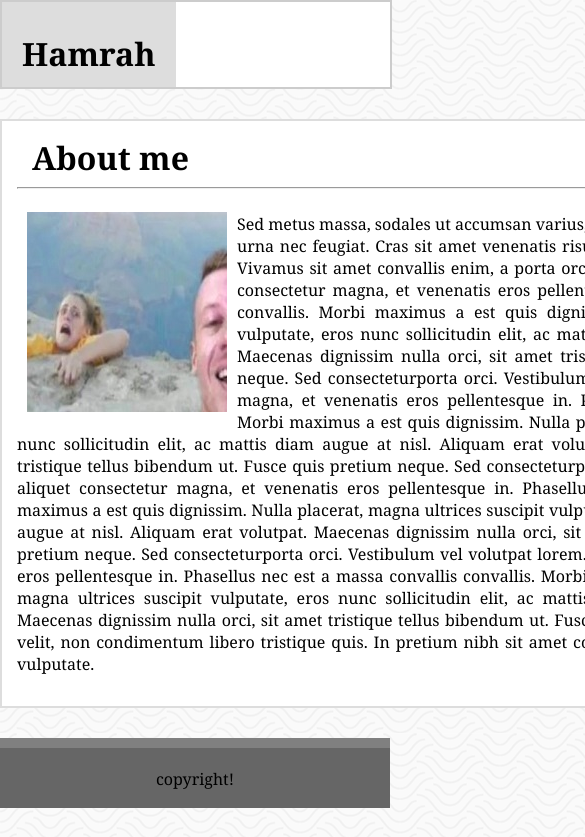
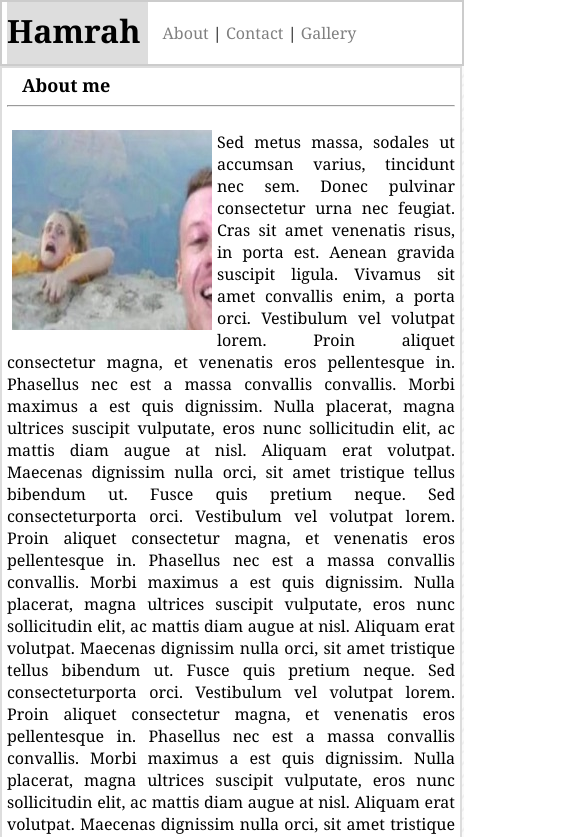
Before and after one commit to haamraah/basic-portfolio, a plain HTML site: page index.html in a window 390 px wide. Shown: the top 837 px of the page, 585 px wide, since content can reach past the window. Drawn offline with Linux system fonts and the light colour scheme.

Commit message:
responsive css added for media screen 768 and 480 px

```diff
--- a/assets/css/style.css
+++ b/assets/css/style.css
@@ -1,96 +1,86 @@
-
 body {
     background-image: url("../img/papyrus-bg.png");
     background-repeat: repeat;
     margin: 0;
     font-family: Georgia, "Times New Roman", Times, serif;
+}
 
-    }
 .longDiv {
     border: 2px solid #cccccc;
     margin: auto;
     width: 99.4%;
     height: 85px;
-        overflow: auto;
+    /* overflow: auto; */
     clear: both;
-        background-color: #ffffff ;
+    background-color: #ffffff;
     margin-bottom: 30px;
 }
-
 
 .headerDiv {
     width: 960px;
     height: 85px;
-
     margin: auto;
-        overflow: auto;
+    /* overflow: auto; */
     font-family: Georgia, 'Times New Roman', Times, serif;
 }
 
 a:link {
     color: gray;
     text-decoration: none;
-
 }
 
 /* visited link */
+
 a:visited {
     color: gray;
     text-decoration: none;
 }
 
 /* mouse over link */
+
 a:hover {
     color: gray;
     text-decoration: none;
-
 }
 
 /* selected link */
+
 a:active {
     color: gray;
     text-decoration: none;
+}
 
-      }
 #links {
     text-align: right;
-
     /* color: gray; */
     padding-top: 40px;
     padding-right: 15px;
     float: right;
 }
+
 #logo {
     height: 55px;
     text-align: center;
     padding: 30px 20px 0px 20px;
-        text-align: left;
-        background-color:#dddddd;
-        margin: 0 0 0 0 ;
-
+    /* text-align: left; */
+    background-color: #dddddd;
+    margin: 0 0 0 0;
 }
-
-
 
 #mainBio {
     /* padding: 10px 10px 10px 10px; */
     /* float: left; */
-        text-align : justify;
-
+    text-align: justify;
 }
 
-
-
-    #logo,
-    #imgSection
-     {
+#logo, #imgSection {
     float: left;
 }
-
 
 #insideTitle {
     margin: 0 15px 0 15px;
 }
+
 #imgSection {
     width: 200px;
     height: 200px;
@@ -98,20 +88,23 @@
     /* margin-left: 15px; */
     margin: 15px 10px 10px 10px;
 }
+
 /* this DIV holding all the content in the middle */
+
 .myDiv {
     border: 2px solid #dddddd;
     padding: 15px 15px 15px 15px;
     margin: auto;
     margin-bottom: 30px;
     width: 930px;
-        background-color:#ffffff ;
+    background-color: #ffffff;
     /* clear: both; */
     overflow: auto;
 }
 
 /* contact page style */
-    input[type=text],input[type=email], textarea {
+
+input[type=text], input[type=email], textarea {
     width: 100%;
     padding: 12px;
     border: 1px solid #ccc;
@@ -120,11 +113,11 @@
     margin-top: 6px;
     margin-bottom: 16px;
     resize: vertical;
+}
 
-      }
 #submitButton {
-
-            background-color: #dddddd; /* Green */
+    background-color: #dddddd;
+    /* Green */
     border: none;
     color: white;
     padding: 15px 32px;
@@ -133,21 +126,22 @@
     display: inline-block;
     font-size: 16px;
     border-radius: 4px;
+}
 
-      }
 /* gallery page style */
+
 .imgs {
-
     height: 250px;
     width: 250px;
     margin: 15px 15px 15px 15px;
 }
+
 .imgSections {
     position: relative;
     float: left;
 }
+
 .imgLable {
-
     padding-top: 15px;
     text-align: center;
     height: 35px;
@@ -155,39 +149,138 @@
     position: absolute;
     bottom: 40px;
     left: 15px;
-         background-color: cadetblue ;
+    background-color: cadetblue;
+}
 
-     }
 .mainSection {
     float: left;
 }
+
 a.galleryLinks:visited {
     color: #ffffff;
     text-decoration: none;
 }
 
 /* mouse over link */
+
 a.galleryLinks:hover {
     color: #ffffff;
     text-decoration: none;
-
 }
 
 /* selected link */
+
 a.galleryLinks:active {
     color: #ffffff;
     text-decoration: none;
-
 }
-
 
 #footerDiv {
     background-color: #666666;
     padding-top: 20px;
     position: relative;
-        bottom: 0 ;
+    bottom: 0;
     height: 40px;
     text-align: center;
     /* clear: both; */
     border-top: 10px solid gray;
 }
+
+/* responsive Media css */
+
+@media screen and (max-width: 768px) {
+    /* header */
+    .longDiv {
+        padding: 0px 0px 0px 0px;
+        margin: 0px 0px 0px 0px;
+        width: 760px;
+        height: 62px;
+    }
+    .headerDiv {
+        width: 760px;
+        height: 50px;
+    }
+    #links {
+        /* padding-left: 15px;
+        padding-right: 5px; */
+        padding: 20px 5px 0px 15px;
+        float: left;
+    }
+    #logo {
+        padding: 7px 7px 0px 0px;
+    }
+    /* main section */
+    #insideTitle {
+        font-size: 18px;
+    }
+    .myDiv {
+        width: 732px;
+        margin: 0 0 0 0;
+        padding: 5 5 5 5;
+    }
+    #imgSection {
+        margin: auto;
+        padding: 15px 5px 5px 5px;
+        /* float: none; */
+    }
+    /* footere */
+    #footerDiv {
+        padding-top: 10px;
+        position: relative;
+        width: 748px;
+
+        bottom: 0;
+        height: 20px;
+        text-align: left;
+        /* clear: both; */
+        border-top: 5px solid gray;
+    }
+}
+
+@media screen and (max-width: 480px) {
+    /* header */
+    .longDiv {
+        padding: 0px 0px 0px 0px;
+        margin: 0px 0px 0px 0px;
+        width: 460px;
+        height: 62px;
+    }
+    .headerDiv {
+        width: 450px;
+        height: 50px;
+    }
+    #links {
+        /* padding-left: 15px;
+    padding-right: 5px; */
+        padding: 20px 5px 0px 15px;
+        float: left;
+    }
+    #logo {
+        padding: 7px 7px 0px 0px;
+    }
+    /* main section */
+    #insideTitle {
+        font-size: 18px;
+    }
+    .myDiv {
+        width: 448px;
+        margin: 0 0 0 0;
+        padding: 5 5 5 5;
+    }
+    #imgSection {
+        margin: auto;
+        padding: 15px 5px 5px 5px;
+        /* float: none; */
+    }
+    /* footer */
+    #footerDiv {
+        padding-top: 10px;
+        position: relative;
+        width: 460px;
+        bottom: 0;
+        height: 20px;
+        text-align: left;
+        /* clear: both; */
+        border-top: 5px solid gray;
+    }
+}
--- a/index.html
+++ b/index.html
@@ -1,5 +1,6 @@
 <head>
     <title>Basic portfolio</title>
+    <meta name="viewport" content="width=device-width, initial-scale=1.0">
     <!-- <link rel="stylesheet" type="text/css" href="assets/css/reset.css"> -->
     <link rel="stylesheet" type="text/css" href="assets/css/style.css">
 
@@ -24,7 +25,8 @@
         <hr>
         <section class="mainSection">
             <img id="imgSection" src="assets/img/photo01.jpg">
-        <P id="mainBio">Sed metus massa, sodales ut accumsan varius, tincidunt nec sem. Donec pulvinar consectetur urna
+            <P id="mainBio">Sed metus massa, sodales ut accumsan varius, tincidunt nec sem. Donec pulvinar consectetur
+                urna
                 nec
                 feugiat.
                 Cras
@@ -60,7 +62,7 @@
                 velit a eros feugiat vulputate.</P>
         </section>
     </div>
-<div  id="footerDiv">
+    <div id="footerDiv">
         copyright!
     </div>
 
```
Lines whose indentation alone changed are shown as unchanged.
